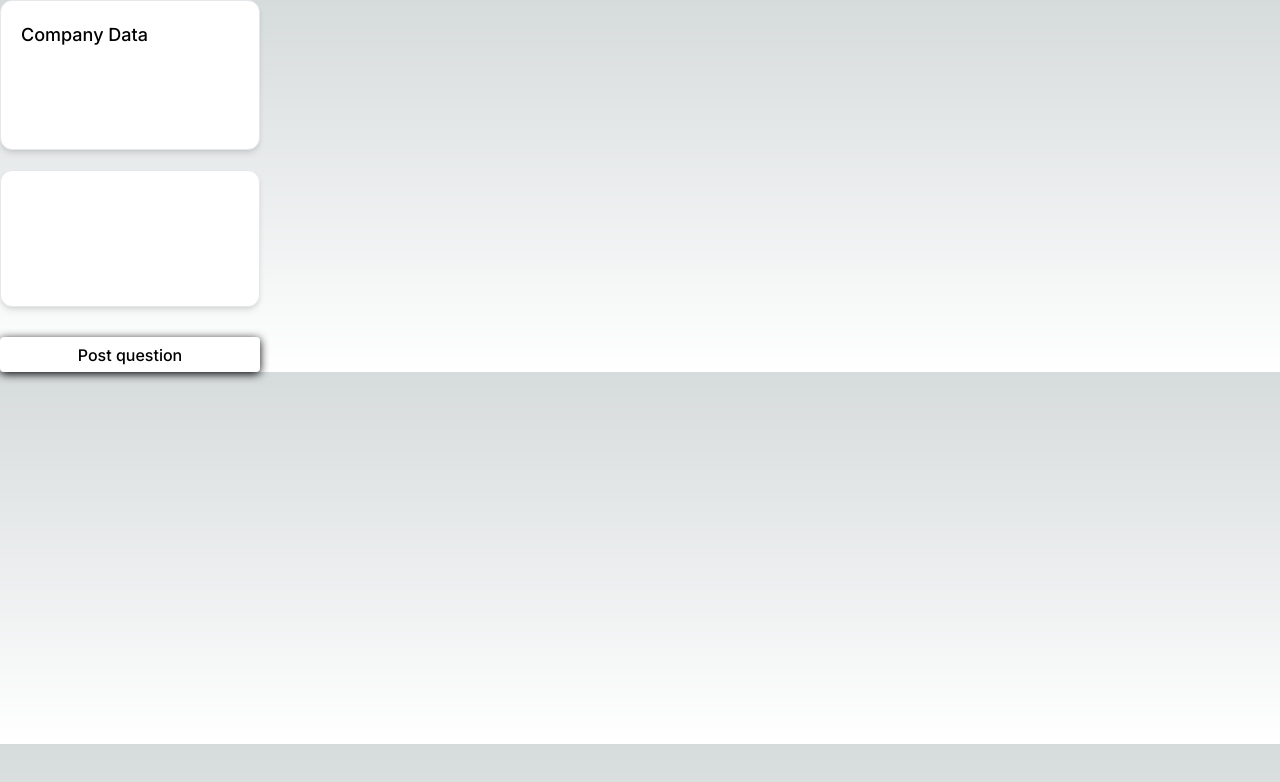
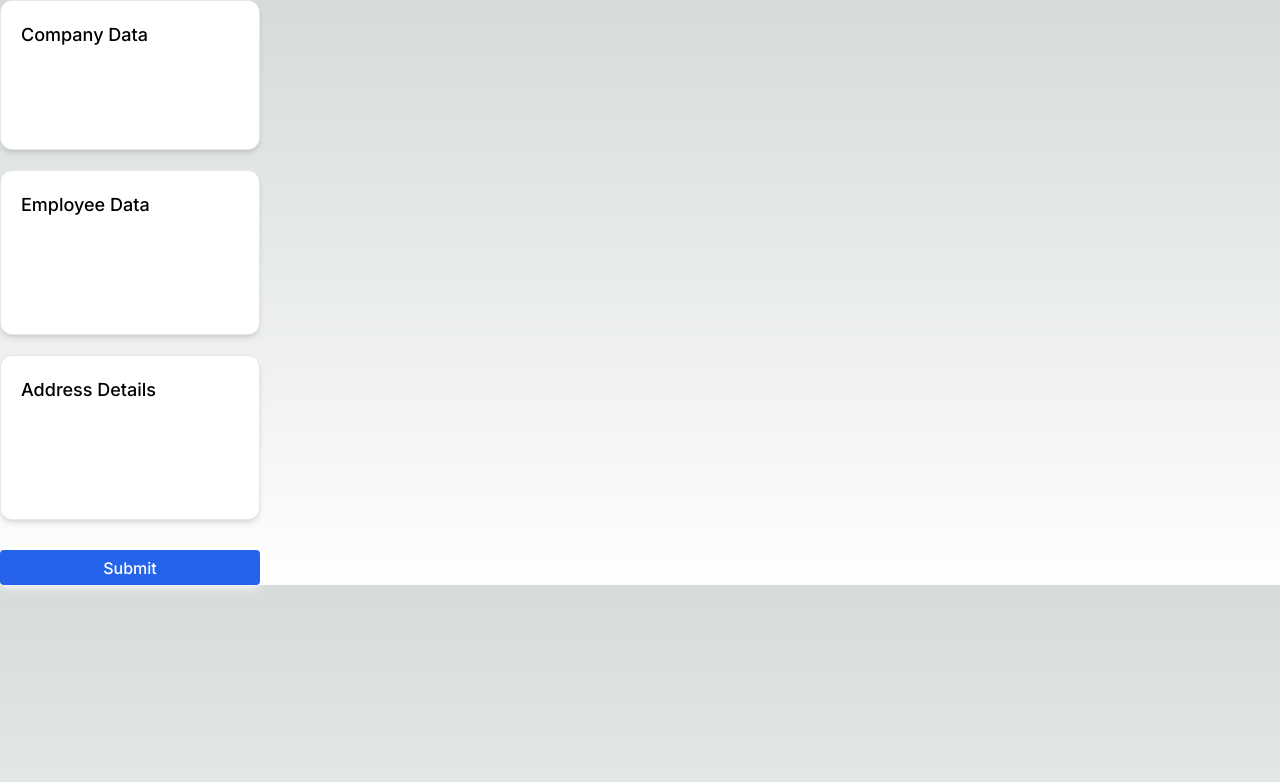
Before and after one commit to vhrechukha/nextjs-tailwind-css, a Next.js app: page /form in a window 1280 px wide. Shown: the top 782 px of the page. Built offline with nearby package versions, Linux system fonts and the light colour scheme.

Commit message:
Added form layout

```diff
--- a/src/app/form/components/EmployeeForm.tsx
+++ b/src/app/form/components/EmployeeForm.tsx
@@ -34,7 +34,28 @@ const EmployeeForm = () => {
           </Form.Control>
         </Form.Field>
       </Card>
-      <Card>
+      <Card title="Employee Data">
+        <Form.Field className="grid mb-[10px]" name="question">
+          <div className="flex items-baseline justify-between">
+            <Form.Label className="text-[15px] font-medium leading-[35px] text-white">
+              Question
+            </Form.Label>
+            <Form.Message
+              className="text-[13px] text-white opacity-[0.8]"
+              match="valueMissing"
+            >
+              Please enter a question
+            </Form.Message>
+          </div>
+          <Form.Control asChild>
+            <textarea
+              className="box-border w-full bg-blackA5 shadow-blackA9 inline-flex appearance-none items-center justify-center rounded-[4px] p-[10px] text-[15px] leading-none text-white shadow-[0_0_0_1px] outline-none hover:shadow-[0_0_0_1px_black] focus:shadow-[0_0_0_2px_black] selection:color-white selection:bg-blackA9 resize-none"
+              required
+            />
+          </Form.Control>
+        </Form.Field>
+      </Card>
+      <Card title="Address Details">
         <Form.Field className="grid mb-[10px]" name="question">
           <div className="flex items-baseline justify-between">
             <Form.Label className="text-[15px] font-medium leading-[35px] text-white">
@@ -56,8 +77,11 @@ const EmployeeForm = () => {
         </Form.Field>
       </Card>
       <Form.Submit asChild>
-        <button className="box-border w-full text-violet11 shadow-blackA7 hover:bg-mauve3 inline-flex h-[35px] items-center justify-center rounded-[4px] bg-white px-[15px] font-medium leading-none shadow-[0_2px_10px] focus:shadow-[0_0_0_2px] focus:shadow-black focus:outline-none mt-[10px]">
-          Post question
+        <button
+          className="mt-[10px] box-border inline-flex h-[35px] w-full items-center justify-center rounded-[4px] bg-blue-600 px-[15px] font-medium leading-none text-white shadow-[0_2px_10px] shadow-blackA7 hover:bg-blue-500 focus:shadow-[0_0_0_2px] focus:shadow-black focus:outline-none"
+          type="submit"
+        >
+          Submit
         </button>
       </Form.Submit>
     </Form.Root>
```
